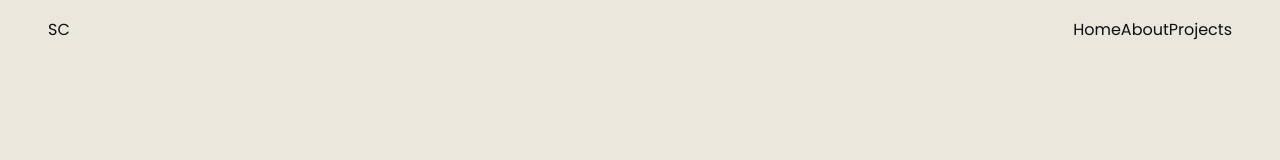
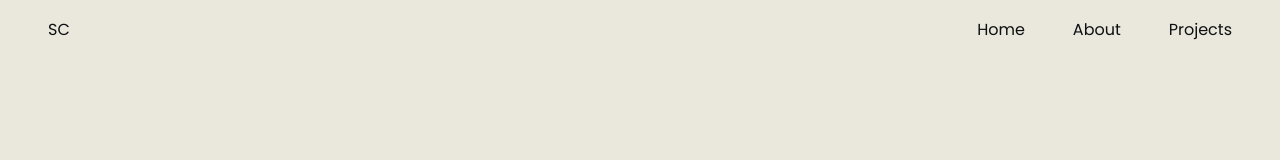
Before and after one commit to shelleychen318/personal-website, a Next.js app: page / in a window 1280 px wide. Shown: the top 160 px of the page. Built offline with nearby package versions, Linux system fonts and the light colour scheme.

Commit message:
finished styling navbar

```diff
--- a/pages/_app.tsx
+++ b/pages/_app.tsx
@@ -2,7 +2,7 @@ import '../styles/globals.scss'
 import type { AppProps } from 'next/app'
 import { Poppins } from "next/font/google";
 
-const poppins = Poppins({ subsets: ['latin'], weight: '400'});
+const poppins = Poppins({ subsets: ["latin"], weight: ["400", "500"] });
 
 
 export default function App({ Component, pageProps }: AppProps) {
--- a/styles/Navbar.module.scss
+++ b/styles/Navbar.module.scss
@@ -1,21 +1,18 @@
 .navbar {
   display: flex;
-  flex-direction: row;
+  position: fixed;
   justify-content: space-between;
   width: 100%;
   z-index: 10;
-
-  position: relative;
-  display: flex;
-  justify-content: space-between;
-  align-items: center;
+  //   background-color: black;
+  // align-items: center;
   padding: 1rem 3rem;
-  margin-left: auto;
-  margin-right: auto;
+  //   margin-left: auto;
+  //   margin-right: auto;
 
   .logo {
     text-decoration: none;
-      color: var(--text);
+    color: var(--text);
   }
 
   .links {
@@ -24,7 +21,19 @@
     a {
       text-decoration: none;
       color: var(--text);
+      margin-left: 3rem;
+
+      &:hover {
+        color: var(--accent);
+        transition-duration: 0.3s;
+        transform: scale(1.1);
+        font-weight: 500;
+      }
+
+      &:focus {
+        color: var(--accent);
+        font-weight: 500;
+      }
     }
-
   }
 }
--- a/styles/globals.scss
+++ b/styles/globals.scss
@@ -1,7 +1,7 @@
 html {
   --bg: #eae7dc;
   --text: 	#0e1111;
-  --accent: #f5c116;
+  --accent: #744C84;
 
   body {
     padding: 0;
```
Also changed, not shown: components/Navbar.tsx (+6 -3 lines).
